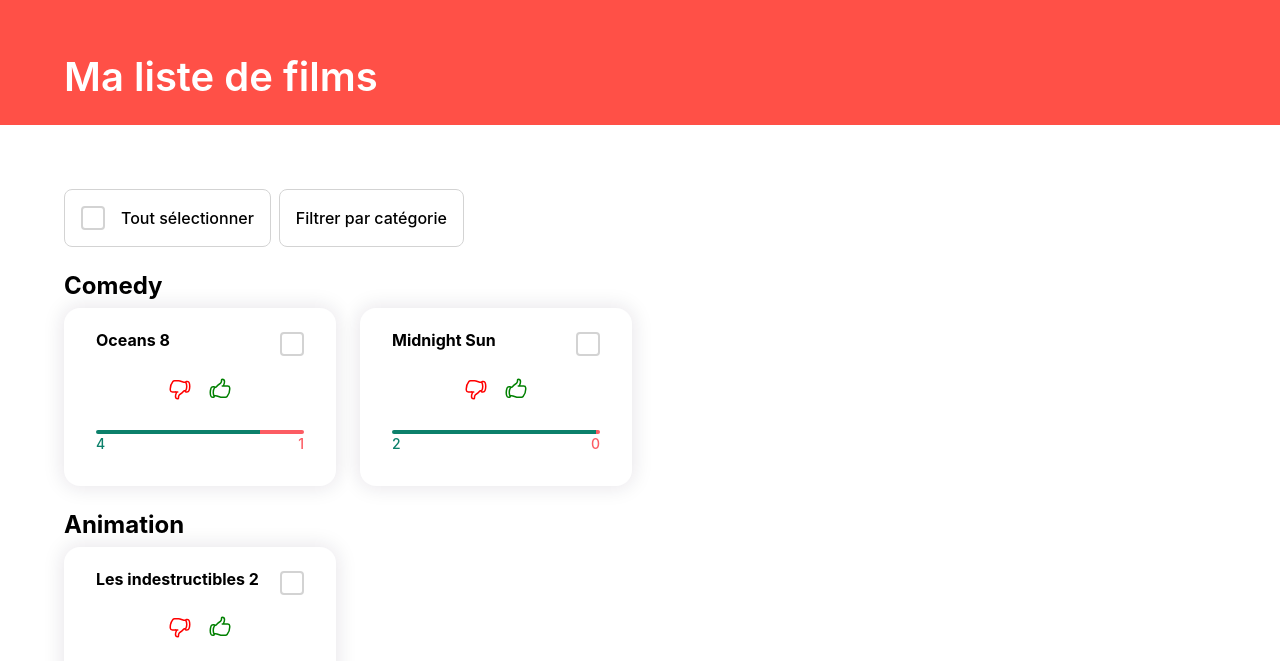
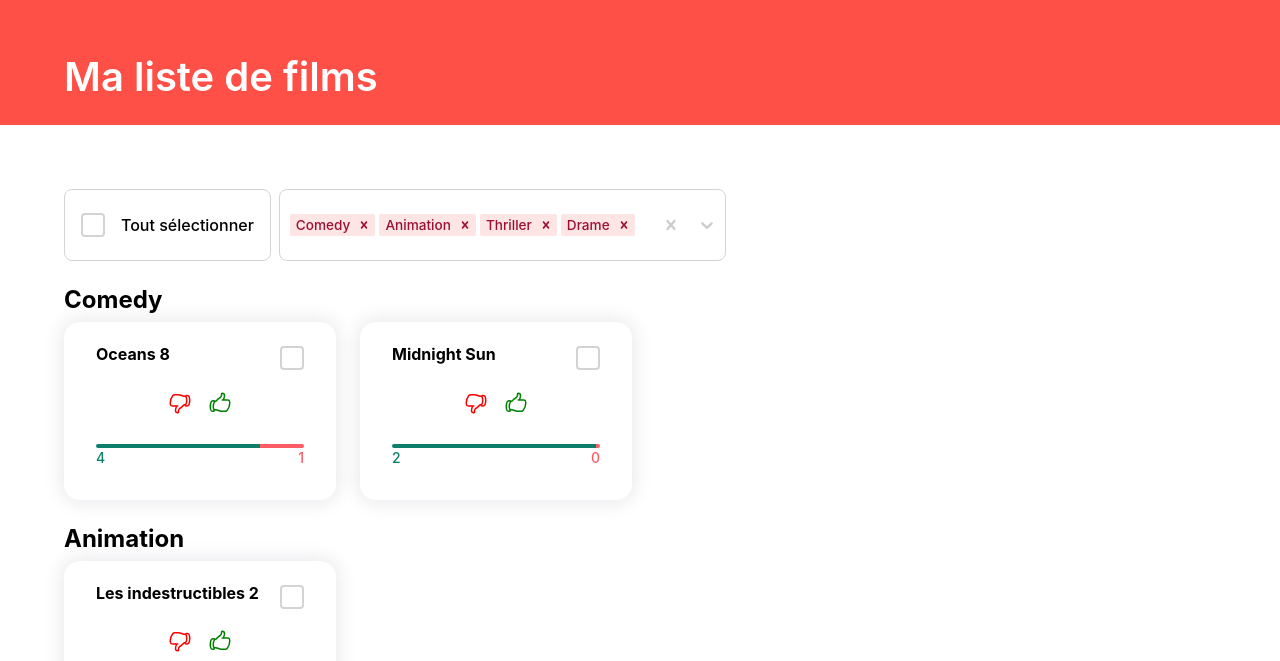
Before and after one commit to plecrx/partifleex, a React (Create React App) app: page / in a window 1280 px wide. Shown: the part 139-800 px from the top of the page. Built offline with nearby package versions, Linux system fonts and the light colour scheme.

Commit message:
it works !

```diff
--- a/package.json
+++ b/package.json
@@ -44,6 +44,7 @@
     "react": "^18.2.0",
     "react-dom": "^18.2.0",
     "react-scripts": "5.0.1",
+    "react-select": "^5.7.0",
     "styled-components": "^5.3.6",
     "typescript": "^4.9.5",
     "web-vitals": "^2.1.4"
--- /dev/null
+++ b/src/components/dropdown/dropdown.component.tsx
@@ -0,0 +1,28 @@
+import { Container, StyledSelect } from 'components/dropdown/dropdown.styles'
+import { DropdownOption, DropdownProps } from 'components/dropdown/dropdown.types'
+import React, { FC, useState } from 'react'
+
+export const Dropdown: FC<DropdownProps> = ({ options, onSelectionChange }) => {
+  const [selectedOptions, setSelectedOptions] = useState(options)
+
+  const handleSelectChange = (value: DropdownOption[]) => {
+    const categoryList = value.map((stn) => stn.value)
+
+    setSelectedOptions(value)
+    onSelectionChange(categoryList)
+  }
+
+  return (
+    <Container>
+      <StyledSelect
+        classNamePrefix="react-select"
+        defaultValue={selectedOptions}
+        placeholder="Filtrer par catégorie"
+        onChange={handleSelectChange}
+        options={options}
+        isSearchable
+        isMulti
+      />
+    </Container>
+  )
+}
--- /dev/null
+++ b/src/components/dropdown/dropdown.styles.ts
@@ -0,0 +1,54 @@
+import Select from 'react-select'
+import styled from 'styled-components'
+
+export const Container = styled.div`
+  display: flex;
+  align-items: center;
+  font-size: 16px;
+  font-weight: 500;
+`
+
+export const StyledSelect = styled(Select)`
+  .react-select__control {
+    min-height: 72px;
+    width: 100%;
+    border: 1px solid #d3d3d3;
+    border-radius: 8px;
+    cursor: pointer;
+  }
+
+  .react-select__control:hover {
+    border-color: #d3d3d3;
+  }
+
+  .react-select__control--is-focused {
+    box-shadow: 0 0 0 1px transparent;
+    outline: none;
+  }
+
+  .react-select__indicator-separator {
+    display: none;
+  }
+
+  .react-select__menu {
+    color: #3c3d3e;
+  }
+
+  .react-select__option {
+    background-color: white;
+
+    &--is-focused {
+      color: #9c0e33;
+      background-color: #fde5e3;
+      cursor: pointer;
+    }
+  }
+
+  .react-select__multi-value {
+    color: #9c0e33;
+    background-color: #fde5e3;
+    &__label {
+      color: #9c0e33;
+    }
+  }
+`
--- /dev/null
+++ b/src/components/dropdown/dropdown.types.ts
@@ -0,0 +1,6 @@
+export type DropdownOption = { value: string; label: string }
+
+export type DropdownProps = {
+  options: DropdownOption[]
+  onSelectionChange: (newValue: string[]) => void
+}
--- a/src/components/movie/movie.styles.ts
+++ b/src/components/movie/movie.styles.ts
@@ -17,7 +17,7 @@ export const ActionWrapper = styled.div`
   gap: 16px;
 `
 
-export const Selector = styled.div<{ color?: string; backgroundColor?: string; cursor?: boolean }>`
+export const Selector = styled.div`
   display: flex;
   align-items: center;
   gap: 16px;
@@ -26,9 +26,9 @@ export const Selector = styled.div<{ color?: string; backgroundColor?: string; c
   border: 1px solid #d3d3d3;
   font-size: 16px;
   font-weight: 500;
-  color: ${({ color }) => color || 'black'};
-  background: ${({ backgroundColor }) => backgroundColor || 'white'};
-  cursor: ${({ cursor }) => cursor && 'pointer'};
+  color: black;
+  background: white;
+  cursor: pointer;
 `
 
 export const CategoryTitle = styled.span`
--- a/src/features/movies/useMovies.ts
+++ b/src/features/movies/useMovies.ts
@@ -1,5 +1,5 @@
 import { movies$ } from 'data/movies'
-import { useEffect, useMemo, useState } from 'react'
+import { useEffect, useState } from 'react'
 import { Movie } from 'types/movie'
 import { mapMoviesOnCategory } from 'utils/helpers/movies/mapMoviesOnCategory'
 
@@ -8,15 +8,19 @@ export const useMovies = () => {
   const [moviesCount, setMoviesCount] = useState<number>(0)
   const [isLoading, setIsLoading] = useState<boolean>(true)
   const [isError, setIsError] = useState<boolean>(false)
-  const moviesMap = useMemo(() => mapMoviesOnCategory(movies), [movies])
+  const [categoriesMap, setCategoriesMap] = useState<Record<string, Movie[]>>({})
+  const [categories, setCategories] = useState<string[]>([])
+  const [filteredCategoriesMap, setFilteredCategoriesMap] = useState<Record<string, Movie[]>>(categoriesMap)
 
-  const [selectedMovies, setSelectedMovies] = useState([])
-  const [likedMovies, setLikedMovies] = useState([])
-  const [dislikedMovies, setDislikedMovies] = useState([])
+  const [selectedMovies, setSelectedMovies] = useState<Movie[]>([])
+  const [likedMovies, setLikedMovies] = useState<Movie[]>([])
+  const [dislikedMovies, setDislikedMovies] = useState<Movie[]>([])
 
-  const isLiked = (movie: Movie): boolean => likedMovies.find((likedMovie) => likedMovie.id === movie.id)
-  const isDisliked = (movie: Movie): boolean => dislikedMovies.find((dislikedMovie) => dislikedMovie.id === movie.id)
-  const isSelected = (movie: Movie): boolean => selectedMovies.find((selectedMovie) => selectedMovie.id === movie.id)
+  const isLiked = (movie: Movie): boolean => !!likedMovies.find((likedMovie: Movie) => likedMovie.id === movie.id)
+  const isDisliked = (movie: Movie): boolean =>
+    !!dislikedMovies.find((dislikedMovie: Movie) => dislikedMovie.id === movie.id)
+  const isSelected = (movie: Movie): boolean =>
+    !!selectedMovies.find((selectedMovie: Movie) => selectedMovie.id === movie.id)
 
   const addItemToList = (fn: (prevState: unknown) => void, item: unknown) => {
     fn((prevState: Movie[]) => [...prevState, item])
@@ -127,6 +131,10 @@ export const useMovies = () => {
           setIsLoading(false)
           setMovies(data as Movie[])
           setMoviesCount((data as Movie[]).length)
+          const dataCategoriesMap = mapMoviesOnCategory(data as Movie[])
+          setCategoriesMap(dataCategoriesMap)
+          setCategories(Object.keys(dataCategoriesMap))
+          setFilteredCategoriesMap(dataCategoriesMap)
         })
         .catch(() => {
           setIsError(true)
@@ -136,8 +144,9 @@ export const useMovies = () => {
   }, [])
 
   return {
-    movies: moviesMap,
+    categoriesMap,
     moviesCount,
+    categories,
     isLoading,
     isError,
     addMovie,
@@ -150,5 +159,7 @@ export const useMovies = () => {
     handleSelectMovie,
     handleSelectAllChange,
     isSelected,
+    filteredCategoriesMap,
+    setFilteredCategoriesMap,
   }
 }
--- a/src/pages/movies.tsx
+++ b/src/pages/movies.tsx
@@ -2,6 +2,7 @@ import { TrashIcon } from '@heroicons/react/20/solid'
 import { Button } from 'components/button/button.component'
 import { CardList } from 'components/cardList/cardList.component'
 import { Checkbox } from 'components/checkbox/checkbox.component'
+import { Dropdown } from 'components/dropdown/dropdown.component'
 import { Header } from 'components/header/header.component'
 import { MovieCard } from 'components/movie/movie.component'
 import {
@@ -17,7 +18,6 @@ import { Movie } from 'types/movie'
 import { useMovies } from '../features/movies/useMovies'
 
 export const Movies = () => {
-  const [selectAllChecked, setSelectAllChecked] = useState(false)
   const {
     handleLikeMovieClick,
     handleDislikeMovieClick,
@@ -27,13 +27,31 @@ export const Movies = () => {
     selectedMovies,
     handleSelectAllChange,
     handleSelectMovie,
+    categoriesMap,
+    filteredCategoriesMap,
+    setFilteredCategoriesMap,
     // addMovie,
     removeMovies,
-    movies,
     moviesCount,
+    categories,
     isLoading,
     isError,
   } = useMovies()
+  const [selectAllChecked, setSelectAllChecked] = useState(false)
+
+  const handleCategorySelectionChange = (selection: string[]) => {
+    const filteredCategories: Record<string, Movie[]> = {}
+
+    selection.forEach((category) => {
+      if (category in filteredCategoriesMap) {
+        filteredCategories[category] = filteredCategoriesMap[category]
+        return
+      }
+      filteredCategories[category] = categoriesMap[category]
+    })
+
+    setFilteredCategoriesMap(filteredCategories)
+  }
 
   useEffect(() => {
     setSelectAllChecked(selectedMovies.length === moviesCount)
@@ -46,7 +64,10 @@ export const Movies = () => {
           <Checkbox isChecked={selectAllChecked} onChange={handleSelectAllChange} />
           Tout sélectionner
         </Selector>
-        <Selector>Filtrer par catégorie</Selector>
+        <Dropdown
+          options={categories.map((str) => ({ value: str, label: str }))}
+          onSelectionChange={handleCategorySelectionChange}
+        />
       </div>
       <div style={{ display: 'flex', gap: '8px' }}>
         {!!selectedMovies.length && (
@@ -82,7 +103,7 @@ export const Movies = () => {
       )
     }
 
-    if (!movies) {
+    if (!filteredCategoriesMap) {
       return (
         <CenterDiv>
           <span>No movies !</span>
@@ -92,7 +113,7 @@ export const Movies = () => {
 
     return (
       <CardList filterBar={renderFilterBar()}>
-        {Object.entries(movies).map(([category, categoryMovies]) => (
+        {Object.entries(filteredCategoriesMap).map(([category, categoryMovies]) => (
           <CategoryWrapper key={`category-${category}`}>
             <CategoryTitle>{category}</CategoryTitle>
             <MoviesWrapper>
```
Also changed, not shown: 1 other file (tests, documents, lock files or other folders).
